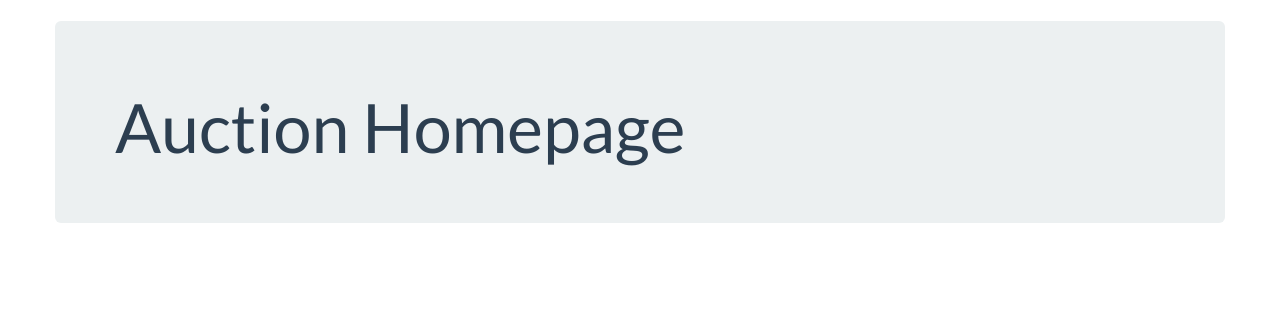
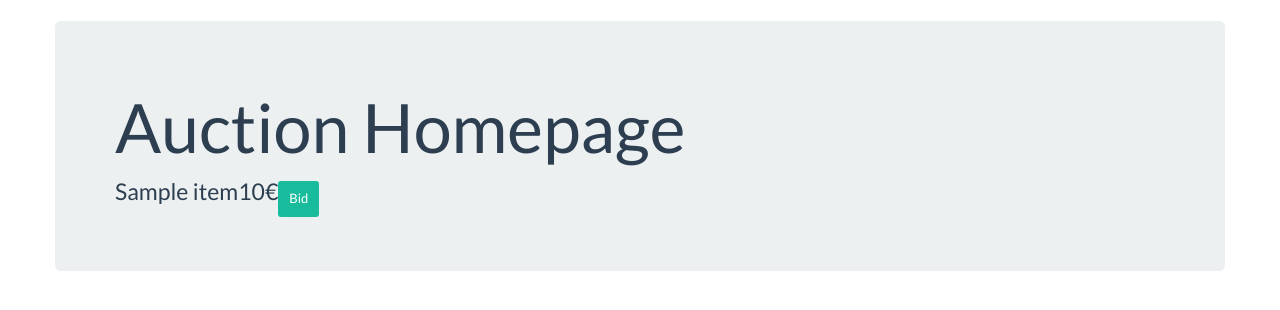
Before and after one commit to franciscoprelhaz/SIRS-project, a Django app: template auctionApp/login/templates/home.html in a window 1280 px wide. Shown: the part 60-370 px from the top of the page. Run offline with Django 3.2, Linux system fonts and the light colour scheme; the template is opened without the code that fills it: most values are stand-ins (such as "Sample title", 1, 10 or a date in 2020); some libraries are stand-ins or nearby versions.

Commit message:
Added auctionitem

```diff
--- a/authtest/templates/home.html
+++ b/authtest/templates/home.html
@@ -6,7 +6,15 @@
     <div class="row">
         <div class="jumbotron">
             <h1>Auction Homepage</h1>
-
+            <table>
+            {% for item in item_list %}
+                <tr>
+                    <td><p>{{ item.name }}</p></td>
+                    <td><p>{{ item.price }}€</p></td>
+                    <td><input class="btn btn-success btn-sm" type="submit" value="Bid"></td>
+                </tr>
+            {% endfor %}
+            </table>
         </div>
     </div>
 </div>
--- a/authtest/templates/register.html
+++ b/authtest/templates/register.html
@@ -7,8 +7,8 @@
     {% else %}
         <p>Register here</p>
         <form id="user_form" method="post" action="{% url 'register' %}" enctype="multipart/form-data">
-            {% csrf_token % }
-            { { user_form.as_p } }
+            {% csrf_token %}
+            {{ user_form.as_p }}
             { { profile_form.as_p } }
             <input type="submit" name="submit" value="Register"/>
         </form>
```
Also changed, not shown: authtest/log/views.py (+8 -4 lines), 1 other file.
